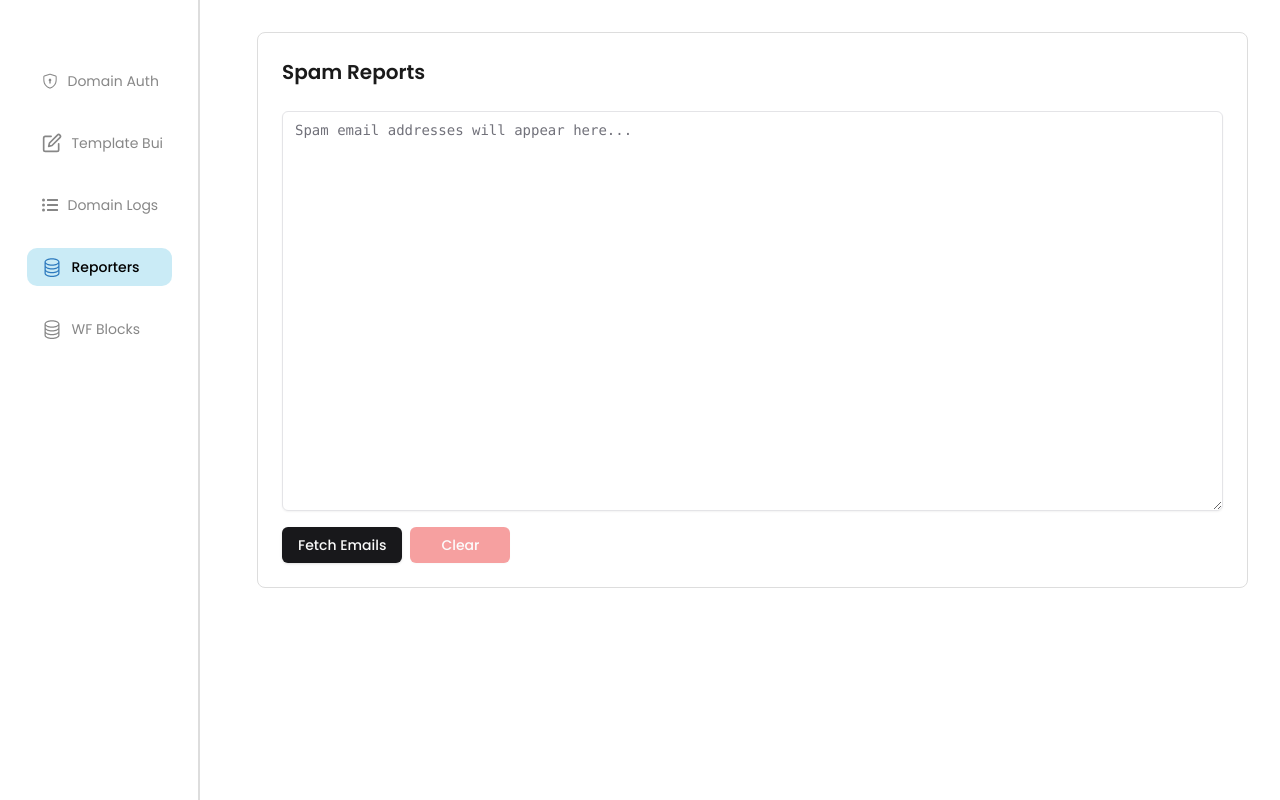
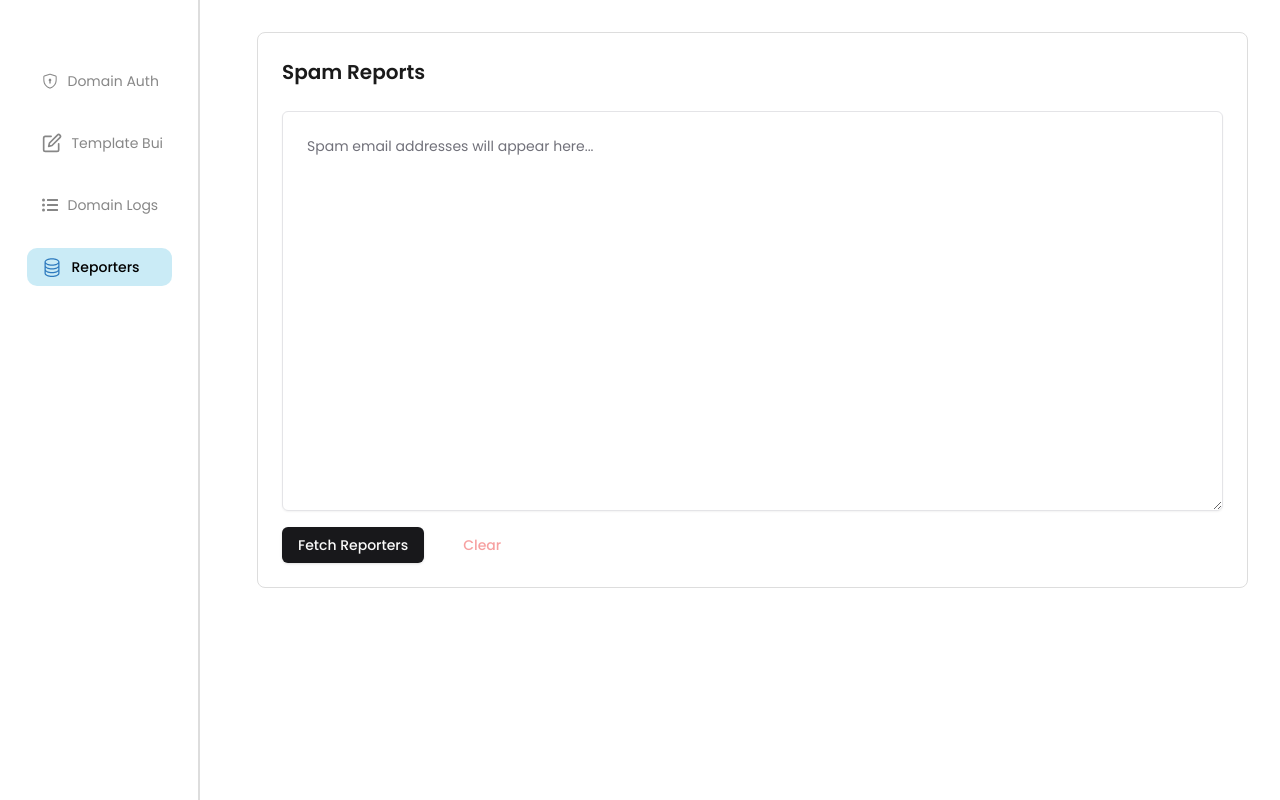
Before and after one commit to malikabdul777/sendgrid_reporting_dashboard, a React (Vite) app: page /spam-reporters in a window 1280 px wide. Built offline with nearby package versions, Linux system fonts and the light colour scheme.

Commit message:
Sidebar cleanup

```diff
--- a/src/components/Sidebar/Sidebar.jsx
+++ b/src/components/Sidebar/Sidebar.jsx
@@ -116,7 +116,7 @@ const Sidebar = () => {
             </div>
           </NavLink>
 
-          <NavLink
+          {/* <NavLink
             to="webform-blocks-check"
             className={`${styles.navLink} ${
               pathname === "/webform-blocks-check" ? styles.activeNavLink : null
@@ -134,7 +134,7 @@ const Sidebar = () => {
               />
               <p className={styles.navLinkText}>WF Blocks</p>
             </div>
-          </NavLink>
+          </NavLink> */}
         </div>
       </div>
     </div>
--- a/src/pages/Reporters/Reporters.jsx
+++ b/src/pages/Reporters/Reporters.jsx
@@ -134,7 +134,7 @@ const Reporters = () => {
               value={spamEmails}
               onChange={(e) => setSpamEmails(e.target.value)}
               placeholder="Spam email addresses will appear here..."
-              className={`${styles.textarea} font-mono`}
+              className={`${styles.textarea} p-6`}
             />
             {spamEmails && (
               <button
@@ -152,13 +152,13 @@ const Reporters = () => {
               disabled={isFetching || isDeleting}
               className={styles.button}
             >
-              {isFetching ? "Fetching..." : "Fetch Emails"}
+              {isFetching ? "Fetching..." : "Fetch Reporters"}
             </Button>
             <Button
-              variant="destructive"
+              variant="ghost"
               onClick={handleClearConfirm}
               disabled={!spamEmails || isDeleting}
-              className={styles.button}
+              className={`${styles.button} text-red-500 hover:text-red-600 hover:bg-red-50`}
             >
               {isDeleting ? "Clearing..." : "Clear"}
             </Button>
```
